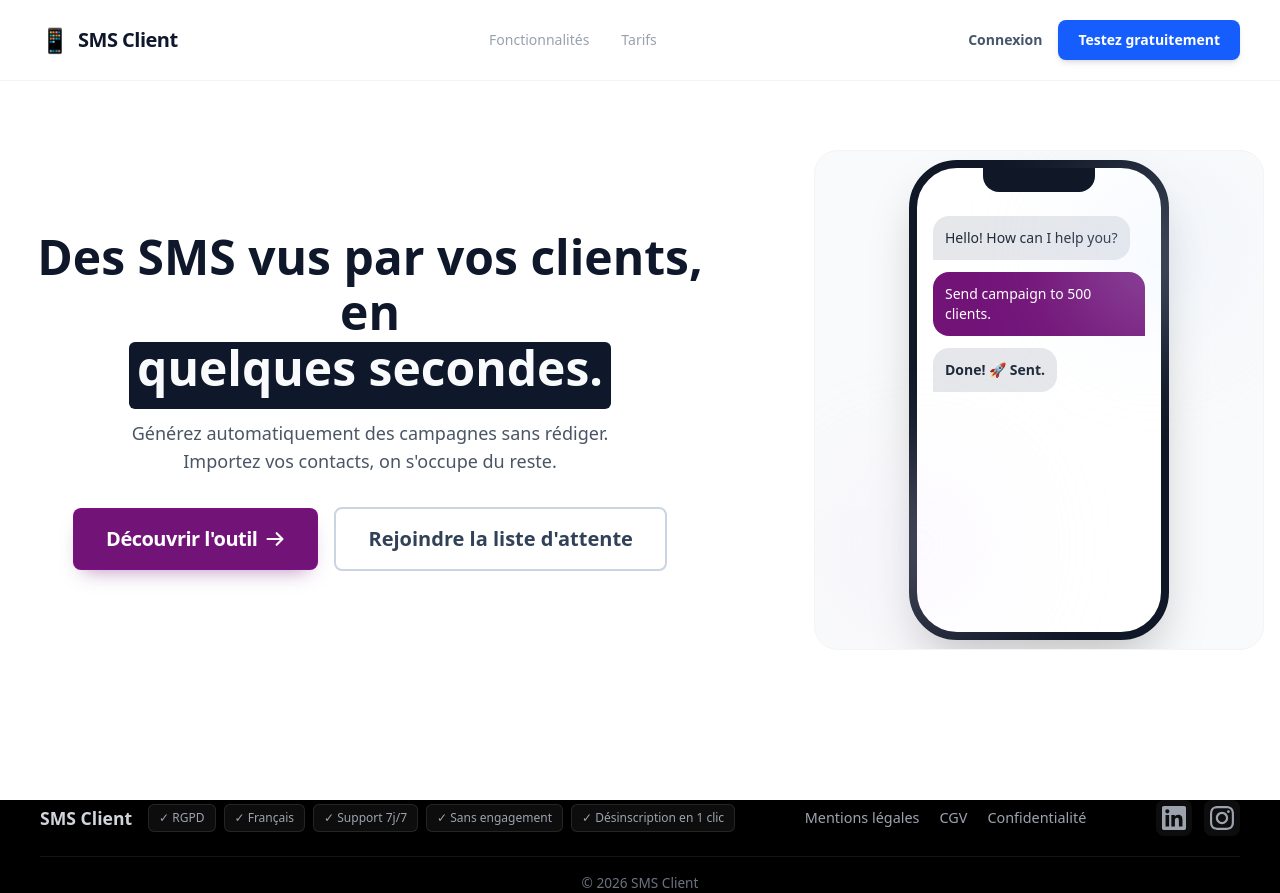
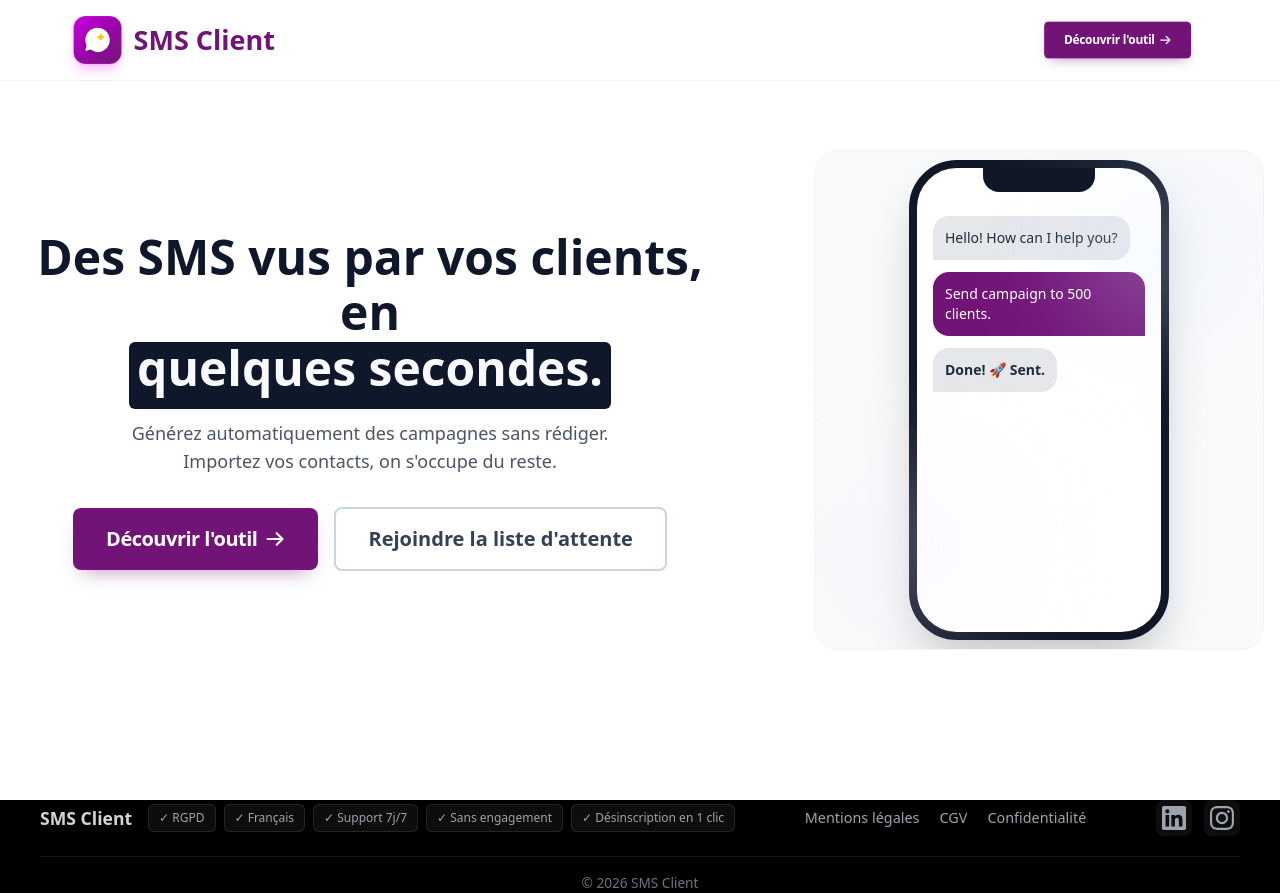
Before and after one commit to Mporzier/smsclient, a Next.js app in the folder landing-nextjs/: page / in a window 1280 px wide. Built offline with nearby package versions, Linux system fonts and the light colour scheme.

Commit message:
Saving header and logo

```diff
--- a/landing-nextjs/app/components/Header.tsx
+++ b/landing-nextjs/app/components/Header.tsx
@@ -1,4 +1,6 @@
 'use client';
+
+import Logo from './Logo';
 
 export default function Header() {
   return (
@@ -7,26 +9,24 @@ export default function Header() {
 
         {/* Logo / Home Link */}
         <div
-          className="flex items-center gap-2 cursor-pointer"
+          className="flex items-center gap-2 cursor-pointer scale-75"
           onClick={() => window.scrollTo({ top: 0, behavior: 'smooth' })}
         >
-          <span className="text-2xl">📱</span>
-          <span className="font-bold text-xl tracking-tight text-slate-900">SMS Client</span>
+          <Logo />
+          <span className="font-extrabold text-4xl text-fuchsia-900 ml-2">
+            SMS Client
+          </span>
         </div>
 
-        {/* Temporary Navigation Placeholder */}
-        <nav className="hidden md:flex items-center gap-8">
-          <span className="text-sm font-medium text-gray-400 cursor-not-allowed">Fonctionnalités</span>
-          <span className="text-sm font-medium text-gray-400 cursor-not-allowed">Tarifs</span>
-        </nav>
-
         {/* Simple CTA */}
-        <div className="flex items-center gap-4">
-          <button className="hidden sm:block text-sm font-semibold text-slate-600 hover:text-slate-900 transition-colors">
-            Connexion
-          </button>
-          <button className="bg-blue-600 text-white px-5 py-2.5 rounded-lg text-sm font-bold shadow-md hover:bg-blue-700 transition-all">
-            Testez gratuitement
+        <div className="scale-60">
+          <button className="group relative px-8 py-4 bg-fuchsia-900 text-white rounded-lg font-semibold text-xl tracking-tight shadow-[0_10px_20px_-10px_rgba(112,26,117,0.5)] hover:bg-fuchsia-800 hover:shadow-[0_15px_25px_-10px_rgba(112,26,117,0.6)] active:scale-[0.98] transition-all duration-300 w-full sm:w-auto border border-fuchsia-700/30">
+            <span className="flex items-center justify-center gap-2">
+              Découvrir l&apos;outil
+              <svg className="w-5 h-5 group-hover:translate-x-1 transition-transform duration-300" fill="none" viewBox="0 0 24 24" stroke="currentColor">
+                <path strokeLinecap="round" strokeLinejoin="round" strokeWidth={2.5} d="M14 5l7 7m0 0l-7 7m7-7H3" />
+              </svg>
+            </span>
           </button>
         </div>
 
--- /dev/null
+++ b/landing-nextjs/app/components/Logo.tsx
@@ -0,0 +1,32 @@
+import React from 'react';
+
+const Logo = () => {
+    return (
+        <div className="group relative flex items-center justify-center w-16 h-16 rounded-2xl bg-gradient-to-br from-fuchsia-600 to-fuchsia-900 shadow-lg shadow-fuchsia-500/30 transition-all duration-300 active:scale-95 cursor-pointer">
+            {/* Subtle Inner Border Overlay */}
+            <div className="absolute inset-0 rounded-2xl border border-white/10 pointer-events-none"></div>
+
+            {/* Main SVG Icon */}
+            <svg
+                xmlns="http://www.w3.org/2000/svg"
+                viewBox="0 0 24 24"
+                fill="currentColor"
+                className="w-10 h-10 text-white drop-shadow-md"
+            >
+                {/* Chat Bubble Base */}
+                <path d="M12 2.25c-5.385 0-9.75 4.365-9.75 9.75a9.75 9.75 0 001.015 4.353l-1.015 3.382a.75.75 0 00.942.942l3.382-1.015A9.75 9.75 0 0012 21.75c5.385 0 9.75-4.365 9.75-9.75S17.385 2.25 12 2.25z" />
+
+                {/* Accent Plus/Star Icon */}
+                <path
+                    transform="translate(15, 15) scale(1.2) translate(-15, -15)"
+                    fillRule="evenodd"
+                    d="M14.615 8.25a.75.75 0 01.75.75v.75h.75a.75.75 0 010 1.5h-.75v.75a.75.75 0 01-1.5 0v-.75h-.75a.75.75 0 010-1.5h.75V9a.75.75 0 01.75-.75z"
+                    clipRule="evenodd"
+                    className="fill-yellow-400"
+                />
+            </svg>
+        </div>
+    );
+};
+
+export default Logo;
--- a/landing-nextjs/app/layout.tsx
+++ b/landing-nextjs/app/layout.tsx
@@ -16,6 +16,9 @@ export const metadata: Metadata = {
     capable: true,
     statusBarStyle: "default",
     title: "SMS Client",
+  },
+  icons: {
+    icon: '/icon.svg',
   },
 };
 
```
Also changed, not shown: landing-nextjs/public/icon.svg (added).
